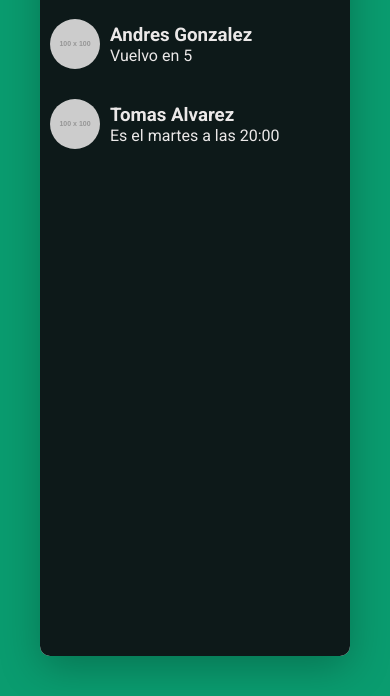
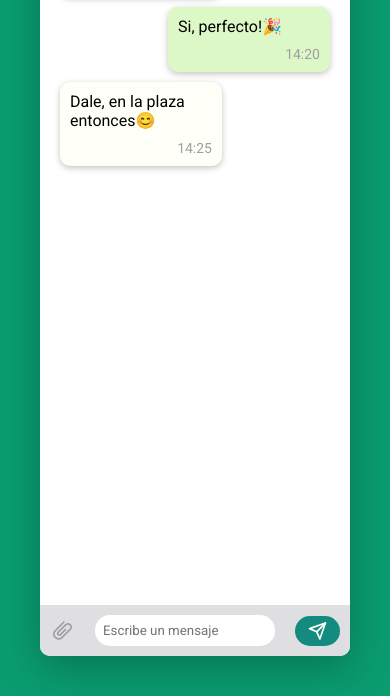
Before and after one commit to mai-vr/proyecto-base-fullstack, a plain HTML site: page index.html in a window 390 px wide. Shown: the part 228-924 px from the top of the page. Drawn offline with Linux system fonts and the light colour scheme; placeholder pictures from the web are drawn by us; a web font is replaced by a local one.

Commit message:
Add: estilos al panel de chats y responsive design

```diff
--- a/styles/main.css
+++ b/styles/main.css
@@ -158,13 +158,48 @@ aside header{
 
 /* Estilos mensajes */
 
+.chat-panel{
+    display: flex;
+    flex-direction: column;
+}
+
+.messages{
+    padding: 20px;
+    flex: 1;
+    display: flex;
+    flex-direction: column;
+    gap: 10px;  /* Separar entre elementos flexibles.*/
+    overflow: scroll;
+}
+
+.message{
+    background-color: var(--grey-300);
+    border-radius: 10px;
+    box-shadow: 0 2px 6px rgba(0, 0, 0, 0.238);
+    padding: 10px;
+    width: 60%;
+}
+
+.message .time{
+    color: var(--grey-700);
+    font-size: 14px;
+    margin-top: 10px;
+    text-align: end;
+}
+
+.me{
+    align-self: end; /* Propiedad para elementos hijos de un contenedor flexible. */
+    background-color: var(--green-100);
+}
+
+/* Footer styles */
 footer{
     display: flex;
     background-color: var(--grey-500);
     align-items: center;
     justify-content: space-between;
     padding: 10px;
-    gap: 10px;
+    gap: 20px;
 }
 
 footer button{
@@ -225,3 +260,15 @@ footer .send:hover{
     background-color: var(--green-300);
     transform: scale(1.1);
 }
+
+/* Responsive design */
+
+@media (max-width: 880px){
+    .app{
+        grid-template-columns: 1fr;
+    }
+
+    aside{
+        display: none;
+    }
+}
```
